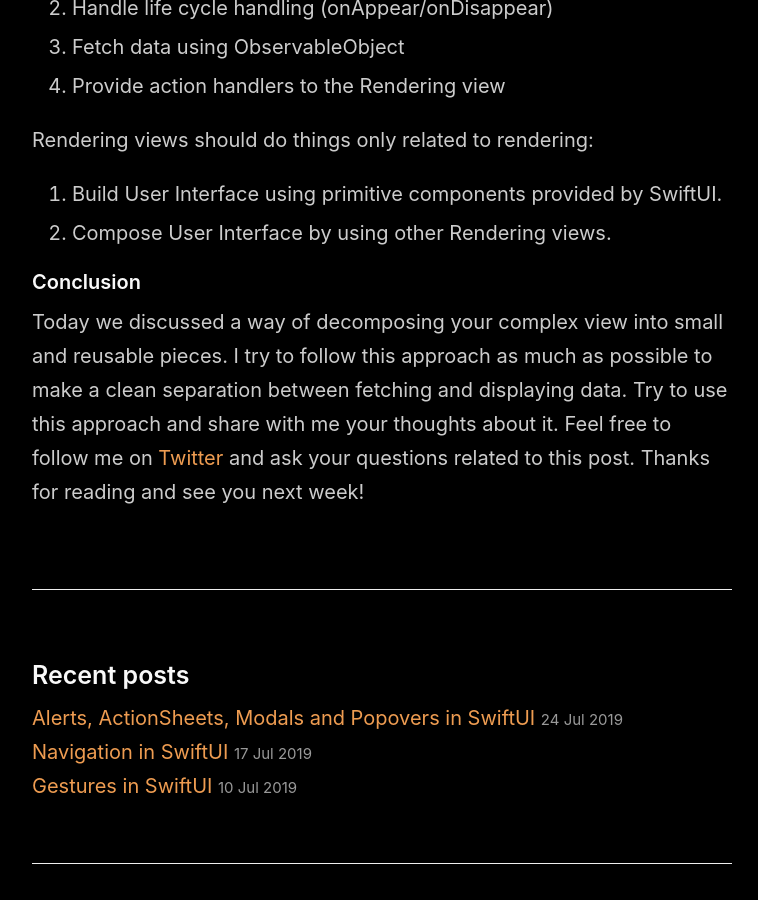
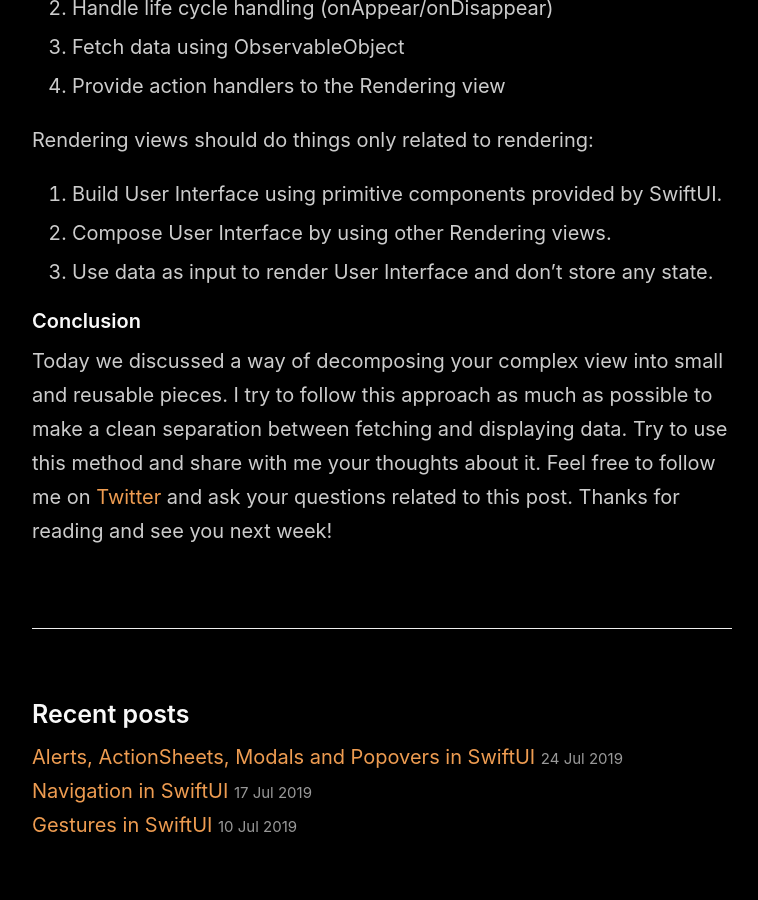
Before and after one commit to mecid/mecid.github.io, a Jekyll site: the page built from _posts/2019-07-31-introducing-container-views-in-swiftui.md, in a window 1280 px wide and 900 px high, scrolled down 4003 px. Shown: the whole window, without its empty margins (258-1016 px from the left). Built offline with Jekyll 4.4.1, drawn with Linux system fonts in a browser that asks for light colours.

Commit message:
Update 2019-07-31-introducing-container-views-in-swiftui.md

```diff
--- a/_posts/2019-07-31-introducing-container-views-in-swiftui.md
+++ b/_posts/2019-07-31-introducing-container-views-in-swiftui.md
@@ -143,6 +143,7 @@ Container views should do things only related to data-flow:
 Rendering views should do things only related to rendering:
 1. Build User Interface using primitive components provided by SwiftUI.
 2. Compose User Interface by using other Rendering views.
+3. Use data as input to render User Interface and don't store any state.
 
 #### Conclusion
-Today we discussed a way of decomposing your complex view into small and reusable pieces. I try to follow this approach as much as possible to make a clean separation between fetching and displaying data. Try to use this approach and share with me your thoughts about it.  Feel free to follow me on [Twitter](https://twitter.com/mecid) and ask your questions related to this post. Thanks for reading and see you next week!
+Today we discussed a way of decomposing your complex view into small and reusable pieces. I try to follow this approach as much as possible to make a clean separation between fetching and displaying data. Try to use this method and share with me your thoughts about it.  Feel free to follow me on [Twitter](https://twitter.com/mecid) and ask your questions related to this post. Thanks for reading and see you next week!
```
